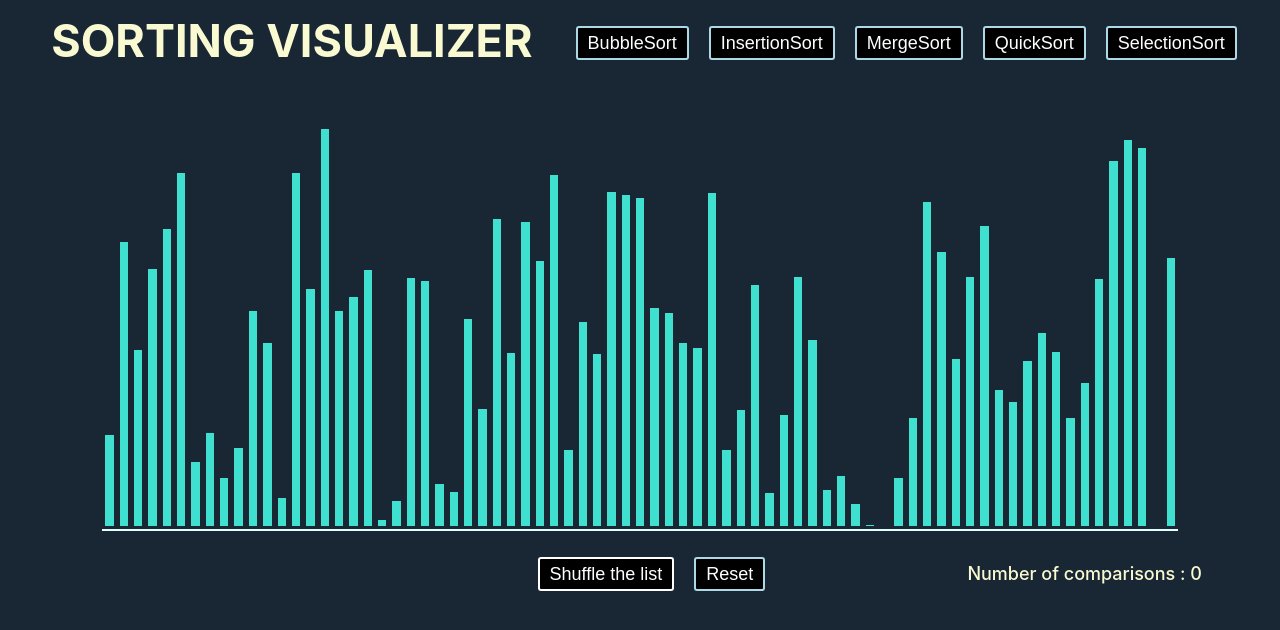
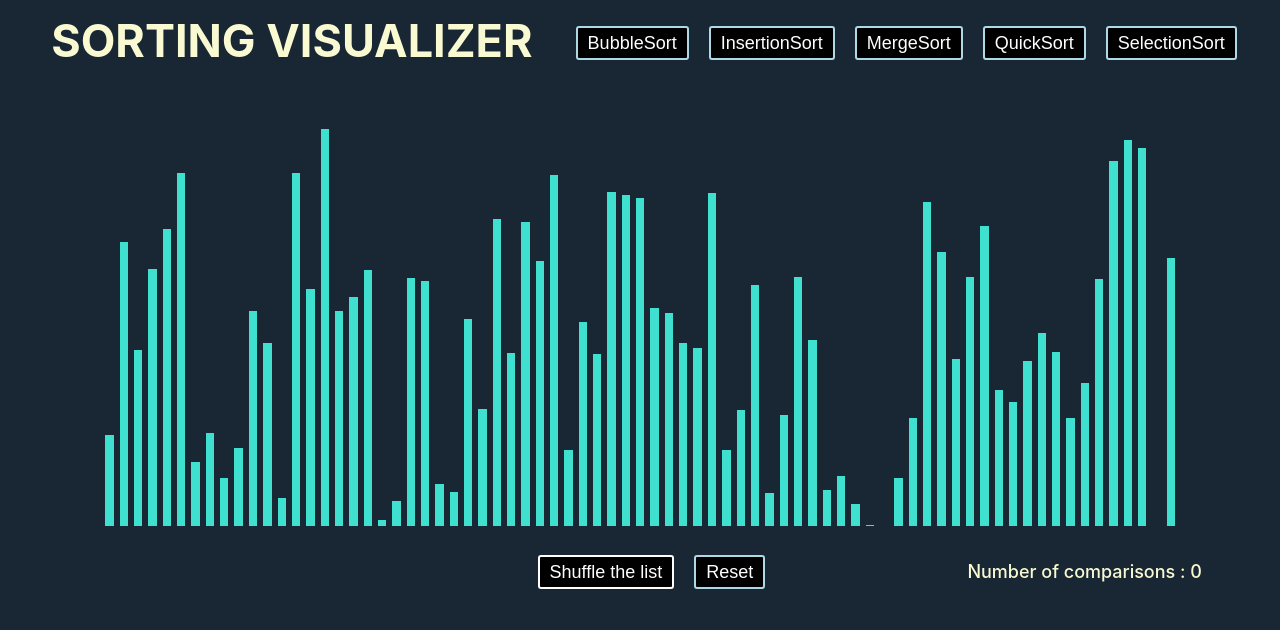
Before and after one commit to AtharvaKarandikar/Sorting-algos-visualizer, a React (Create React App) app in the folder sorting/: page / in a window 1280 px wide. Shown: the top 630 px of the page. Built offline with nearby package versions, Linux system fonts and the light colour scheme.

Commit message:
removed border of box

```diff
--- a/sorting/src/visualizer.css
+++ b/sorting/src/visualizer.css
@@ -69,7 +69,7 @@
     padding-top: 1%;
     margin-left: 8%;
     margin-right: 8%;
-    border-bottom: 2px lightcyan solid;
+    /* border-bottom: 2px lightcyan solid; */
     align-items: flex-end;
     display : flex;
 
```
